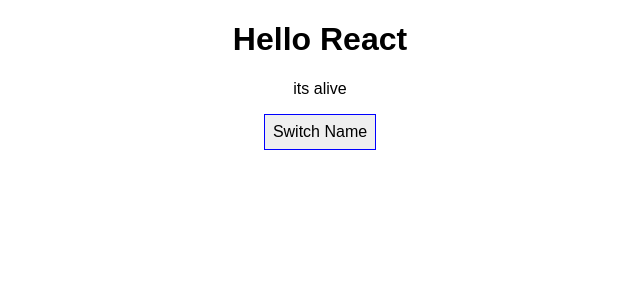
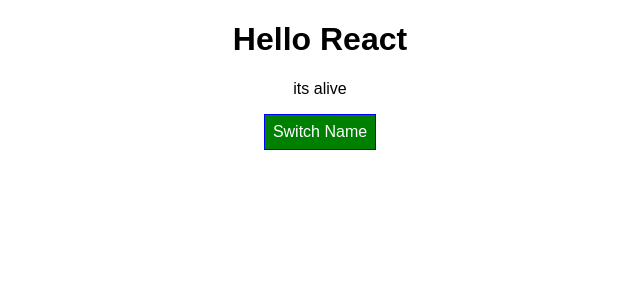
Before and after one commit to ToTenMilan/books-courses, a React (Create React App) app in the folder react-router-redux/: page / in a window 1280 px wide. Shown: the top 300 px of the page, without its empty margins (320-960 px from the left). Built offline with nearby package versions, Linux system fonts and the light colour scheme.

Commit message:
Before ejecting

```diff
--- a/react-router-redux/package.json
+++ b/react-router-redux/package.json
@@ -3,6 +3,7 @@
   "version": "0.1.0",
   "private": true,
   "dependencies": {
+    "radium": "^0.25.0",
     "react": "^16.5.0",
     "react-dom": "^16.5.0",
     "react-scripts": "1.1.5"
--- a/react-router-redux/src/App.css
+++ b/react-router-redux/src/App.css
@@ -1,3 +1,11 @@
 .App {
   text-align: center;
 }
+
+.red {
+	color: red;
+}
+
+.bold {
+	font-weight: bold;
+}
--- a/react-router-redux/src/App.js
+++ b/react-router-redux/src/App.js
@@ -1,5 +1,6 @@
 import React, { Component } from 'react'
 import './App.css'
+// import Radium, { StyleRoot } from 'radium'
 import Person from './Person/Person';
 
 class App extends Component {
@@ -50,11 +51,12 @@
 
   render() {
   	const style = {
-  		backgroundColor: 'light-blue',
+  		backgroundColor: 'green',
+      color: 'white',
   		font: 'inherit',
   		border: '1px solid blue',
   		padding: '8px',
-  		cursor: 'pointer'
+  		cursor: 'pointer',
   	}
 
     let persons = null
@@ -72,17 +74,29 @@
           })}
         </div>
       )
+
+      style.backgroundColor = 'salmon'
+    }
+
+    const classes = []
+    if (this.state.persons.length <= 2) {
+      classes.push('red')
+    }
+    if (this.state.persons.length <= 1) {
+      classes.push('bold')
     }
 
     return (
+      // <StyleRoot>
       <div className='App'>
         <h1>Hello React</h1>
-        <p>its alive</p>
+        <p className={classes.join(' ')}>its alive</p>
         <button
         	style={style}
         	onClick={this.togglePersonsHandler}>Switch Name</button>
         {persons}
       </div>
+      // </StyleRoot>
     )
   }
 }
--- a/react-router-redux/src/Person/Person.css
+++ b/react-router-redux/src/Person/Person.css
@@ -6,3 +6,9 @@
 	padding: 16px;
 	text-align: center;
 }
+
+/*@media (min-width: 500px) {
+	.Person {
+		width: 450px;
+	}
+}*/
--- a/react-router-redux/src/Person/Person.js
+++ b/react-router-redux/src/Person/Person.js
@@ -1,9 +1,15 @@
 import React from 'react'
+import Radium from 'radium'
 import './Person.css'
 
 const person = (props) => {
+	const style = {
+		'@media (min-width: 500px)': {
+			width: '450px'
+		}
+	}
   return (
-    <div className="Person">
+    <div className="Person" style={style}>
       <p onClick={props.click}>yello, {props.name} here. I have {props.age} years old</p>
       <p>{props.children}</p>
       <input type="text" onChange={props.changed} value={props.name}/>
@@ -11,4 +17,4 @@
   )
 }
 
-export default person
+export default Radium(person)
```
Also changed, not shown: 1 other file (tests, documents, lock files or other folders).
